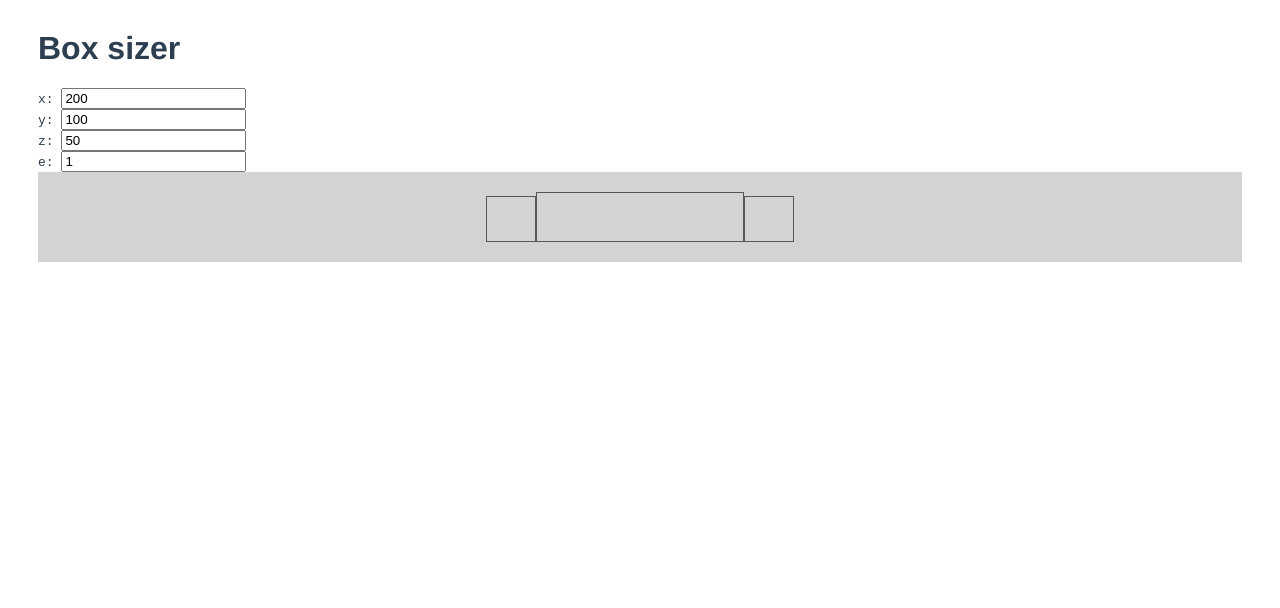
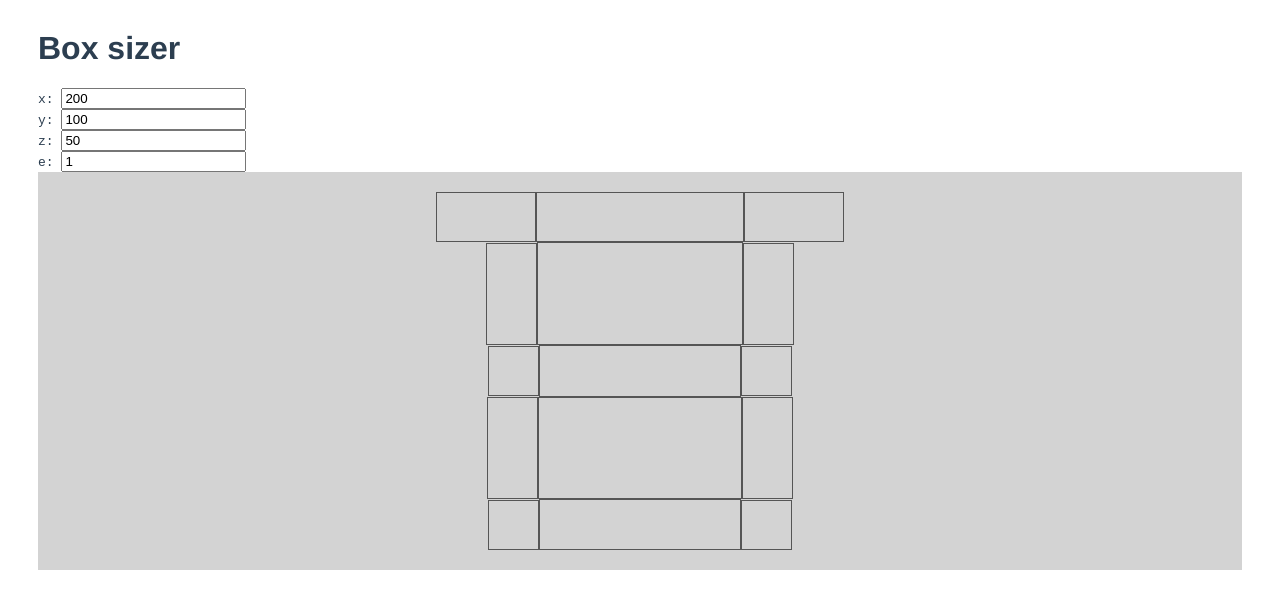
Before and after one commit to j4kim/box-sizer, a Vue app: page / in a window 1280 px wide. Shown: the top 608 px of the page. Built offline with nearby package versions, Linux system fonts and the light colour scheme.

Commit message:
complete config

```diff
--- a/src/config.js
+++ b/src/config.js
@@ -4,21 +4,89 @@ export default {
       name: 'A',
       rectangles: [
         {
-          w: ({y}) => y / 2,
-          h: ({z,e}) => +z - 4 * e
+          w: ({y}) => y,
+          h: ({z}) => z
         },
         {
           w: ({x,e}) => +x + 8 * e,
           h: ({z}) => z
         },
         {
-          w: ({y}) => y / 2,
-          h: ({z,e}) => +z - 4 * e
+          w: ({y}) => y,
+          h: ({z}) => z
+        }
+      ]
+    },
+    {
+      name: 'B',
+      rectangles: [
+        {
+          w: ({z,e}) => +z + +e,
+          h: ({y,e}) => +y + 2*e
+        },
+        {
+          w: ({x,e}) => +x + 6*e,
+          h: ({y,e}) => +y + 3*e
+        },
+        {
+          w: ({z,e}) => +z + +e,
+          h: ({y,e}) => +y + 2*e
         }
       ],
       style: {
         alignItems: 'flex-end'
       }
+    },
+    {
+      name: 'C',
+      rectangles: [
+        {
+          w: ({y,e}) => (+y + 2*e) / 2,
+          h: ({z}) => z
+        },
+        {
+          w: ({x,e}) => +x + 2*e,
+          h: ({z,e}) => +z + 2*e
+        },
+        {
+          w: ({y,e}) => (+y + 2*e) / 2,
+          h: ({z}) => z
+        }
+      ]
+    },
+    {
+      name: 'D',
+      rectangles: [
+        {
+          w: ({z,e}) => +z + +e,
+          h: ({y,e}) => +y + 2*e
+        },
+        {
+          w: ({x,e}) => +x + 4*e,
+          h: ({y,e}) => +y + 2*e
+        },
+        {
+          w: ({z,e}) => +z + +e,
+          h: ({y,e}) => +y + 2*e
+        },
+      ]
+    },
+    {
+      name: 'E',
+      rectangles: [
+        {
+          w: ({y,e}) => (+y + 2*e) / 2,
+          h: ({z}) => z
+        },
+        {
+          w: ({x,e}) => +x + 2*e,
+          h: ({z,e}) => +z + +e
+        },
+        {
+          w: ({y,e}) => (+y + 2*e) / 2,
+          h: ({z}) => z
+        },
+      ]
     }
   ]
 }
```
